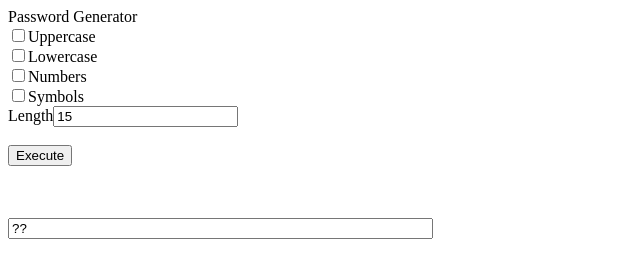
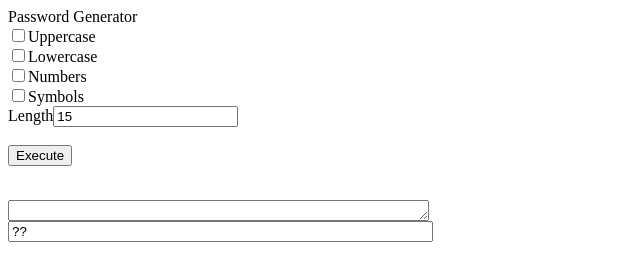
Before and after one commit to weecabin/PW-Generator, a website: page index.html in a window 1280 px wide. Shown: the whole page, without its empty margins (0-640 px from the left). Drawn offline with Linux system fonts and the light colour scheme.

Commit message:
trying textarea

```diff
--- a/index.html
+++ b/index.html
@@ -13,7 +13,8 @@
       <input type="button" value="Execute" onclick="pw()"><br><br>
 
     </form>
-     <p id="result" type="text"></p><br>
+      <textarea id="result" rows="1" cols="50"></textarea><br>
+
      <input id="tbresult" type="text" value="??" size="50">
   </body>
 
```
